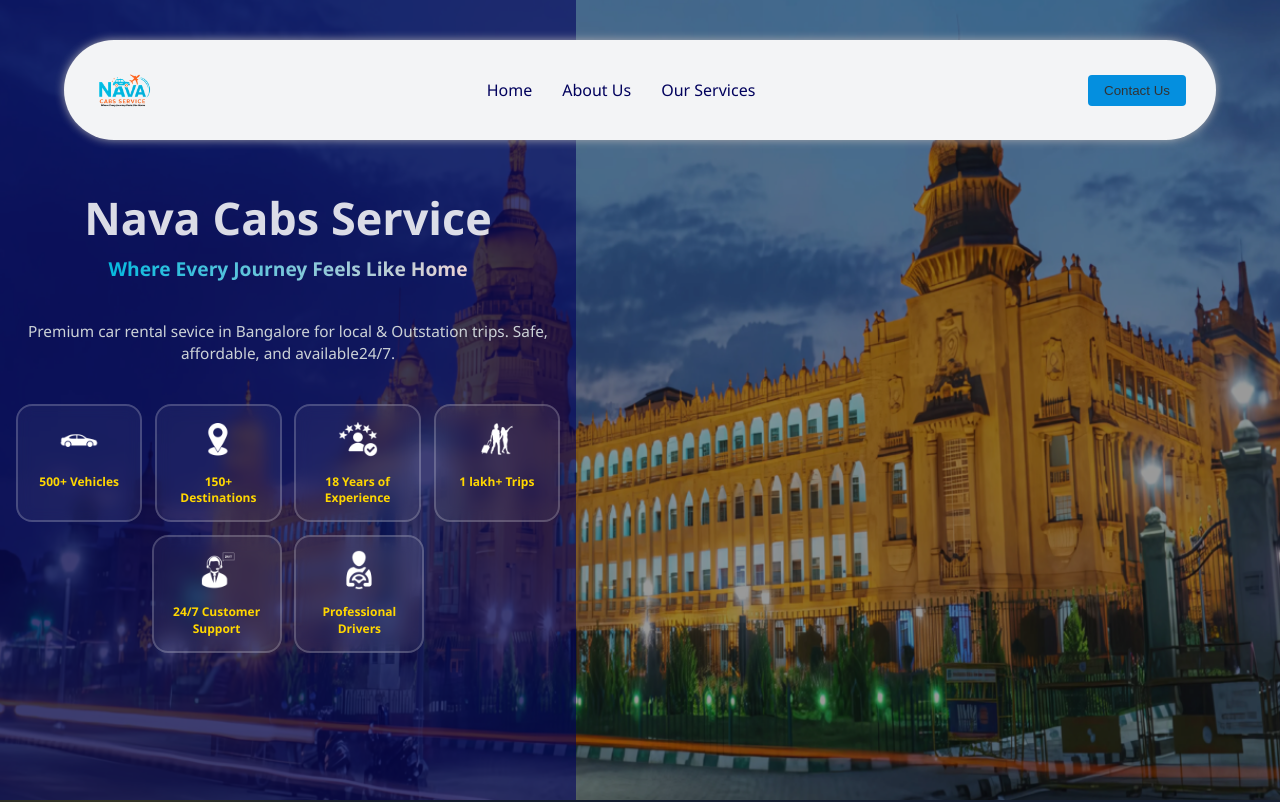
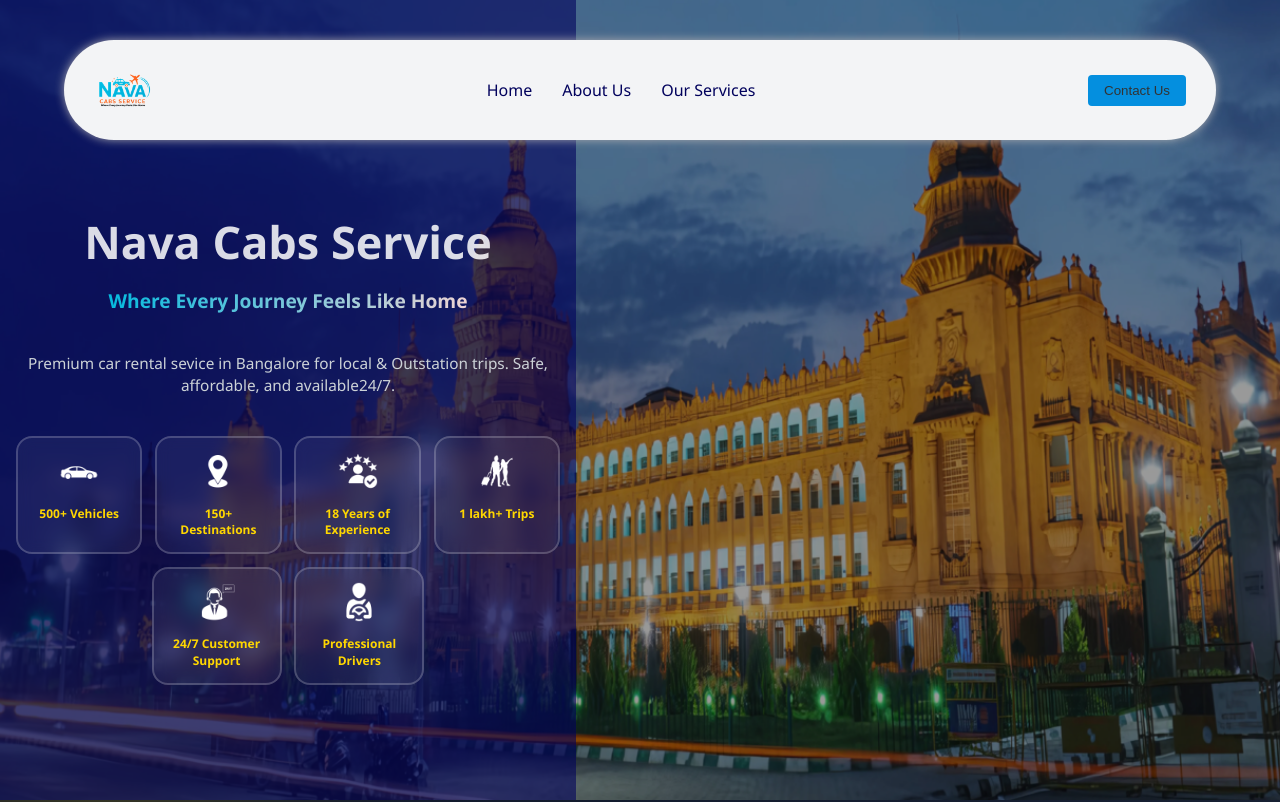
Before and after one commit to sudeepp28/nava-cabs, an Angular app: page /home in a window 1280 px wide. Shown: the top 802 px of the page. Built offline with nearby package versions, Linux system fonts and the light colour scheme.

Commit message:
Update hfirst.component.css

```diff
--- a/src/app/home/hfirst/hfirst.component.css
+++ b/src/app/home/hfirst/hfirst.component.css
@@ -41,10 +41,12 @@
 }
 
 h1 {
-  font-size: 3.2vw;
-  margin: 0.5rem 0;
+ font-size: 3.2vw;
+  margin: 0 0 1rem 0;
+  padding-top: 64px; /* Height of your fixed header */
+  box-sizing: border-box;
   color: rgba(255, 255, 255, 0.85);
-  font-weight: 800;
+
 }
 
 h4 {
```
